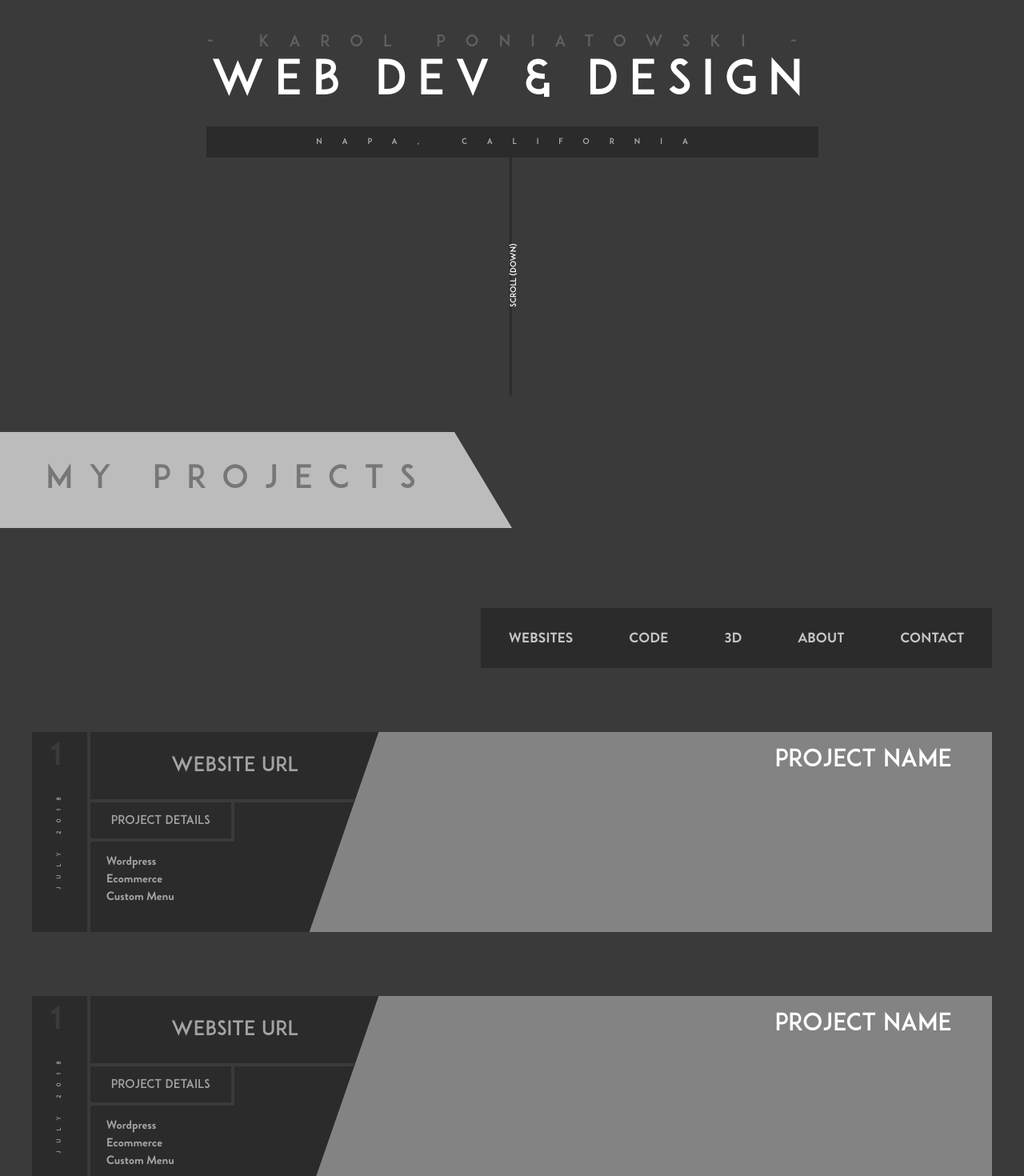
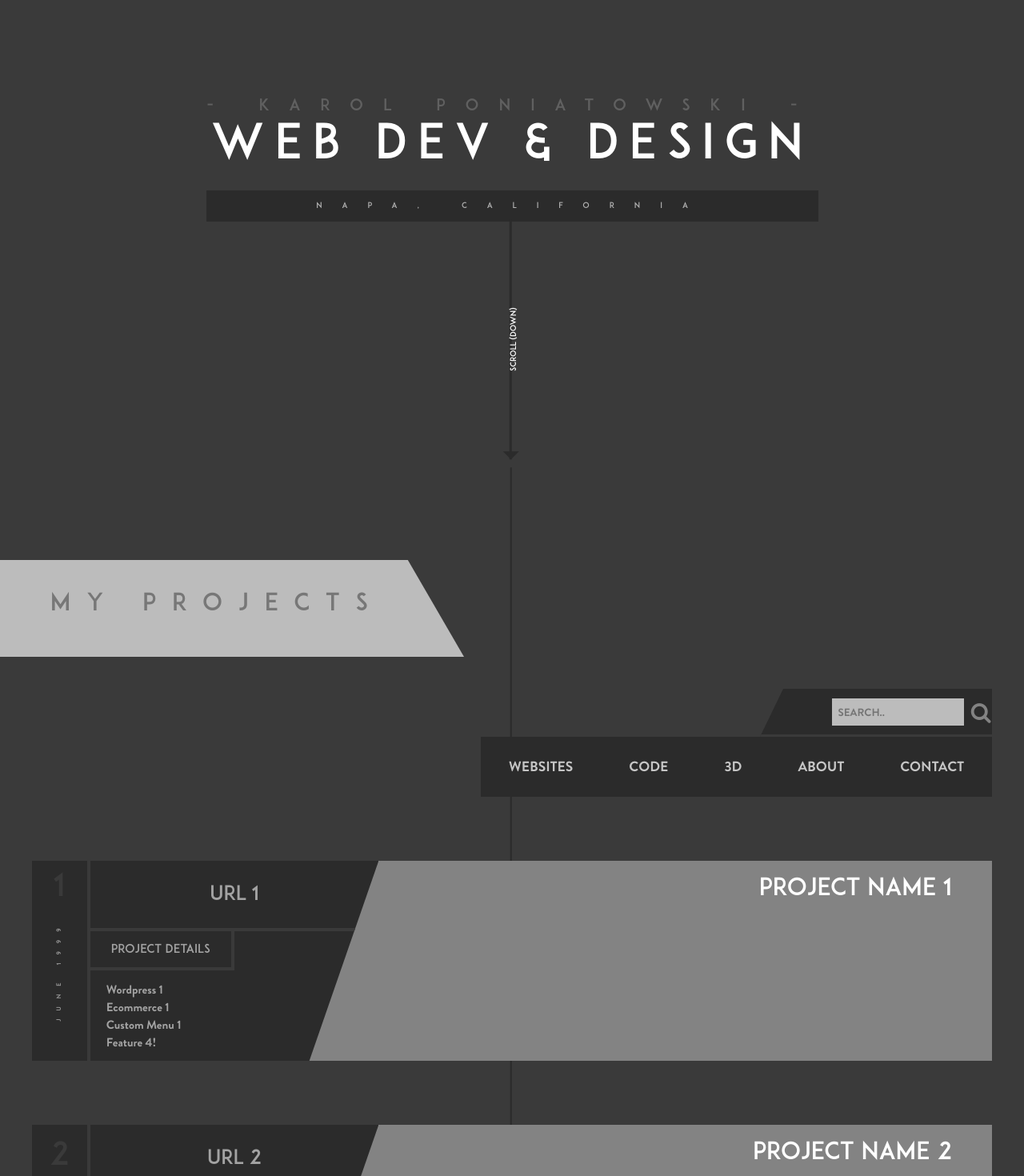
Before and after one commit to SWKP/portfolioV2, a Vue app in the folder portfolioV2/: page / in a window 1280 px wide. Shown: the part 200-1670 px from the top of the page at 80% size. Built offline with nearby package versions, Linux system fonts and the light colour scheme.

Commit message:
Array data now linked with project details.

```diff
--- a/portfolioV2/index.html
+++ b/portfolioV2/index.html
@@ -3,6 +3,7 @@
   <head>
     <meta charset="utf-8">
     <meta name="viewport" content="width=device-width,initial-scale=1.0">
+    <link rel="stylesheet" href="https://cdnjs.cloudflare.com/ajax/libs/font-awesome/4.7.0/css/font-awesome.min.css">
     <title>portfolio</title>
     <style>
 
--- a/portfolioV2/src/App.vue
+++ b/portfolioV2/src/App.vue
@@ -52,4 +52,11 @@ h3 {font-size: 4rem;}
 h4 {font-size: 2rem;}
 h5 {font-size: 1rem;}
 p {font-size: 1.7rem;}
+
+//Variables
+:root {
+  //colors
+  --main-highlight-color: #E91E63;
+}
+
 </style>
--- a/portfolioV2/src/components/Header.vue
+++ b/portfolioV2/src/components/Header.vue
@@ -4,6 +4,7 @@
       <h4>- Karol Poniatowski -</h4>
       <h1>Web dev & Design</h1>
       <h5>Napa, California</h5>
+      <span>Scroll (Down)</span>
     </div>
   </div>
 </template>
@@ -17,8 +18,9 @@
 
 <style lang="scss">
 .header {
-  height: 80vh;
+  height: 100vh;
   background-color: #3a3a3a;
+  //background: linear-gradient(#868686 -200%, #3a3a3a);
 
   &__inner {
     width: 765px;
@@ -50,9 +52,8 @@
       color: #b2b2b2;
     }
 
-    &::after {
+    span {
       font-family: "adam", Helvetica, Arial, sans-serif;
-      content: "Scroll (down)";
       color: white;
       position: absolute;
       left: 30%;
@@ -62,6 +63,30 @@
       height: 0.25rem;
       transform: rotate(-90deg);
       background-color: #2b2b2b;
+
+      &::before {
+        content: '';
+        height: 210rem;
+        transform: rotate(90deg);
+        border-right: 2px solid #2b2b2b;
+        position: absolute;
+        left: -114rem;
+        width: 16rem;
+        bottom: -97rem;
+        z-index: -1;
+      }
+
+      &::after {
+        content: '';
+        width: 0;
+        height: 0;
+        border-top: 10px solid transparent;
+        border-bottom: 10px solid transparent;
+        border-right:10px solid #2b2b2b;
+        position: absolute;
+        left: 0px;
+        bottom: -9px;
+      }
     }
   }
 }
--- a/portfolioV2/src/components/MainBody.vue
+++ b/portfolioV2/src/components/MainBody.vue
@@ -7,8 +7,6 @@
       <div class="mainBody__inner">
       <div class="mainBody__projects">
 
-      <app-project></app-project>
-      <app-project></app-project>
       <app-project></app-project>
 
         <div class="loadMore">
@@ -27,6 +25,12 @@ import Project from './Project';
         components: {
             appNavigation: Navigation,
             appProject: Project
+
+        },
+        data() {
+            return {
+
+            }
         }
     }
 </script>
@@ -41,7 +45,7 @@ import Project from './Project';
 
         .projectsTitle {
             display: inline-block;
-            width: 200%;
+            width: 195%;
             position: relative;
             right: 150%;
             background: #BCBCBC;
@@ -49,14 +53,14 @@ import Project from './Project';
             -webkit-clip-path: polygon(0 0, 97% 0, 100% 100%, 0% 100%);
             clip-path: polygon(0 0, 97% 0, 100% 100%, 0% 100%);
 
+
             h1 {
-                padding: 4rem;
+                padding: 4rem 10rem 5rem;
                 text-align: right;
                 font-family: "adam", Helvetica, Arial, sans-serif;
                 color: #777777;
                 font-weight: 100;
-                font-size: 4rem;
-                padding-right: 10rem;
+                font-size: 3rem;
                 letter-spacing: 2rem;
             }
         }
--- a/portfolioV2/src/components/Navigation.vue
+++ b/portfolioV2/src/components/Navigation.vue
@@ -1,5 +1,9 @@
 <template>
     <div class="mainNavigation">
+        <div class="search">
+            <input type="text" placeholder="Search..">
+            <button type="submit"><i class="fa fa-search"></i></button>
+            </div>
         <ul>
             <li>Websites</li>
             <li>Code</li>
@@ -19,22 +23,58 @@
 
 <style lang="scss">
     .mainNavigation {
+        position: relative;
         background: #2B2B2B;
         max-width: 70rem;
         align-self: flex-end;
+        z-index: 1;
 
-    & ul li {
+        ul li {
             display: inline-block;
             color: #C6C6C6;
             font-size: 1.75rem;
             font-family: "brandon", Helvetica, Arial, sans-serif;
             text-transform: uppercase;
             padding: 2.5rem 3.5rem;
+            transition: all .3s;
 
             &:hover {
-        background-color: white;
+                color: white;
+                background-color: var(--main-highlight-color);
             }
         }
     }
 
+    .search {
+        position: absolute;
+        right: 0;
+        clip-path: polygon(10% 0, 100% 0, 100% 100%, 0% 100%);
+        height: 6rem;
+        width: 29rem;
+        background: #2b2b2b;
+        top: -6rem;
+        border-bottom: 3px solid #3a3a3a;
+
+
+        input[type="text"] {
+            margin: 1.2rem 0 1rem 9rem;
+            padding: 0.75rem;
+            background: #bcbcbc;
+            border: none;
+            font-family: "brandon", Helvetica, Arial, sans-serif;
+            text-transform: uppercase;
+        }
+
+        button {
+            background: transparent;
+            border: none;
+            transform: scale(2);
+            margin-left: 15px;
+        }
+
+        .fa-search:before {
+            color: #838383
+        }
+    }
+
 </style>
--- a/portfolioV2/src/components/Project.vue
+++ b/portfolioV2/src/components/Project.vue
@@ -1,39 +1,74 @@
 <template>
+    <ul>
+        <li v-for="website in websites">
             <div class="project">
                 <div class="project__info">
                     <div class="project__date">
-            <h4>July 2018 <span>1</span></h4>
+                        <h4>{{ website.date }} <span>{{ website.number }}</span></h4>
                     </div>
                     <div class="project__data">
                         <div class="urlTitle">
-                <h2>Website URL</h2>
+                            <h2>{{ website.url }}</h2>
                         </div>
                         <div class="detailsTitle">
                             <h4>Project Details</h4>
                         </div>
                         <div class="detailsList">
                             <ul>
-                <li>Wordpress</li>
-                <li>Ecommerce</li>
-                <li>Custom Menu</li>
+                                <li v-for="detail in website.details">{{ detail.feature }}</li>
                             </ul>
                         </div>
                     </div>
                 </div>
                 <div class="project__image">
-        <h3>Project Name</h3>
+                    <h3>{{ website.name }}</h3>
                 </div>
             </div>
+        </li>
+    </ul>
 </template>
 
 <script>
 
     export default {
-
+        data() {
+            return {
+                websites: [
+                    {
+                        number: '1',
+                        date: 'June 1999',
+                        name: 'Project Name 1',
+                        url: 'Url 1',
+                        image: '',
+                        details: [
+                            { feature: 'Wordpress 1' },
+                            { feature: 'Ecommerce 1' },
+                            { feature: 'Custom Menu 1' },
+                            { feature: 'Feature 4!' }
+                        ]
+                    },
+                    {
+                        number: '2',
+                        date: 'August 2049',
+                        name: 'Project Name 2',
+                        url: 'Url 2',
+                        image: '',
+                        details: [
+                            { feature: 'Wordpress 2' },
+                            { feature: 'Ecommerce2 ' },
+                            { feature: 'Custom Menu 2' }
+                        ]
+                    }
+                ]
+            }
+        }
     }
 </script>
 
 <style lang="scss">
+    ul {
+        list-style-type: none;
+    }
     .project {
       margin-top: 8rem;
       width: 100%;
@@ -66,13 +101,16 @@
             letter-spacing: 1rem;
             text-align: center;
             color: #A3A3A3;
+            line-height: 1.5rem;
 
             span {
                 position: absolute;
+                -webkit-transform: rotate(90deg);
                 transform: rotate(90deg);
                 color: #3A3A3A;
                 font-size: 4rem;
-                top: -1.5rem;
+                top: 0.5rem;
+                height: 100%;
                 right: -5rem;
             }
           }
@@ -89,6 +127,14 @@
               width: 100%;
               text-align: center;
               border-bottom: 4px solid #3A3A3A;
+              transition: all .3s;
+
+              &:hover {
+                  background: var(--main-highlight-color);
+              }
+              &:hover h2 {
+                  color: white;
+              }
 
               h2 {
               color: #A3A3A3;
```
Lines whose indentation alone changed are shown as unchanged.
